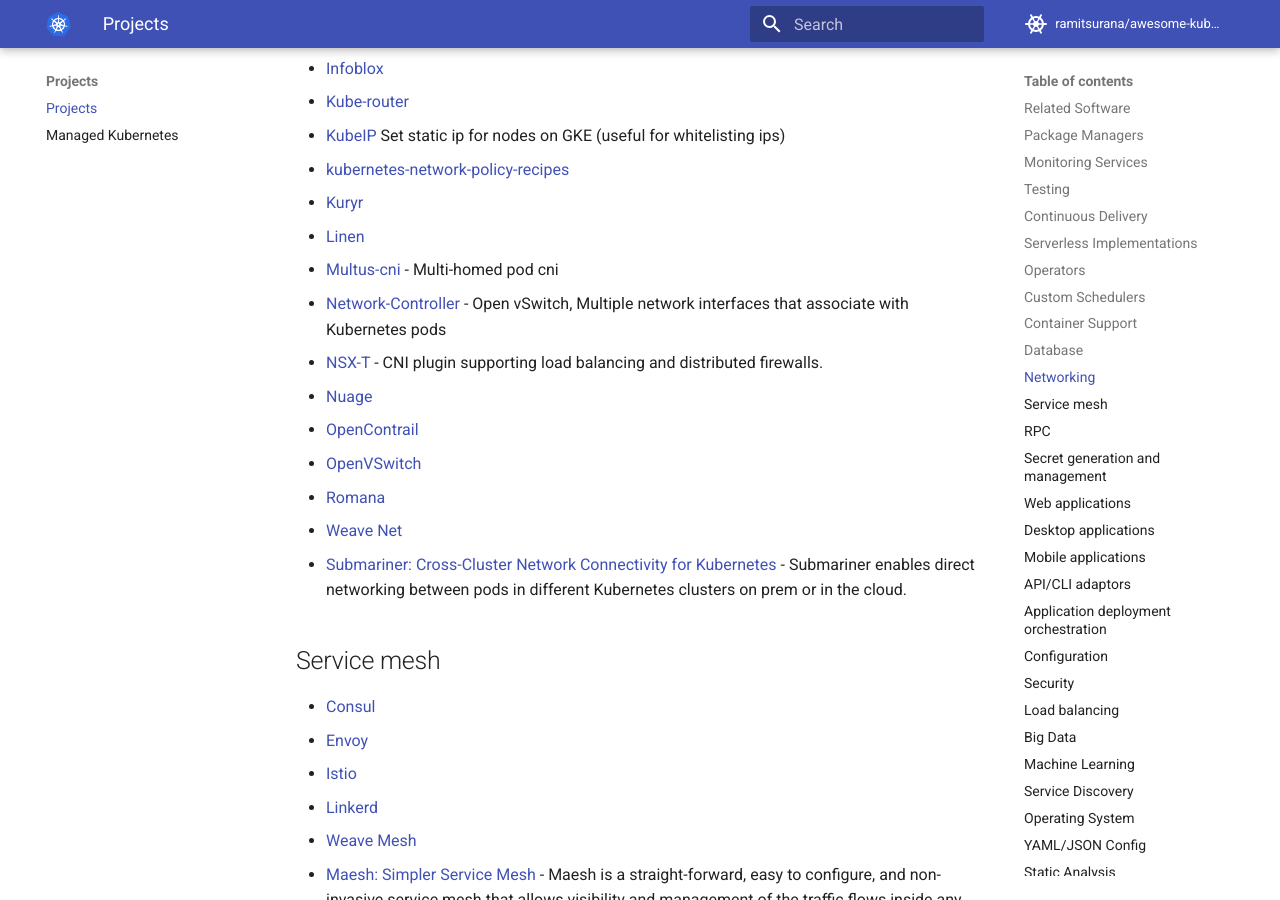
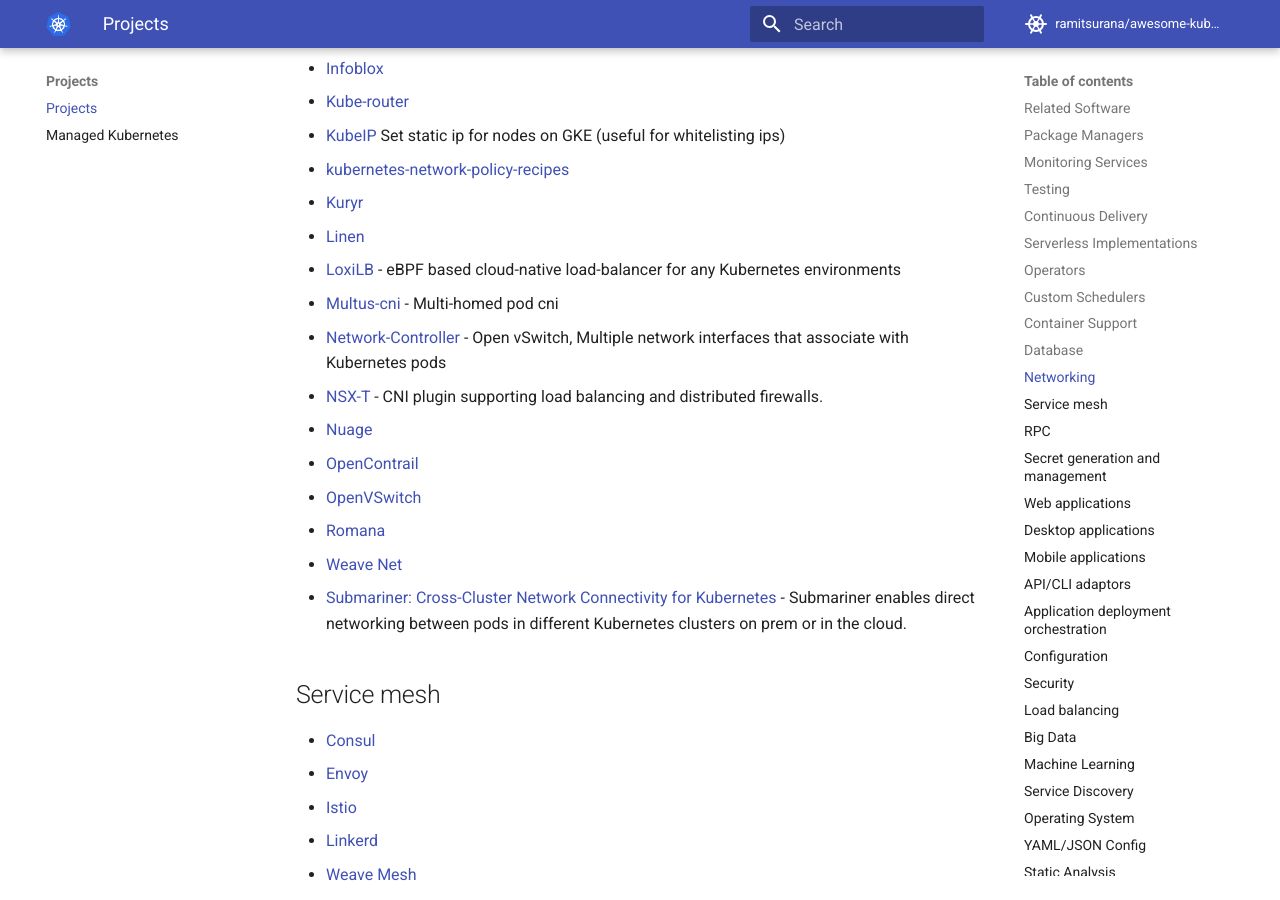
Before and after one commit to ramitsurana/awesome-kubernetes, an MkDocs documentation site: the page built from docs/projects/projects.md, in a window 1280 px wide and 900 px high, scrolled down 9288 px. Built offline with MkDocs 1.6.1 and Material for MkDocs 9.7.7, drawn with Linux system fonts in a browser that asks for light colours; comment, search, counter and statistics services are not loaded.

Commit message:
Update projects.md

```diff
--- a/docs/projects/projects.md
+++ b/docs/projects/projects.md
@@ -257,6 +257,7 @@ Projects
 * [kubernetes-network-policy-recipes](https://github.com/ahmetb/kubernetes-network-policy-recipes)
 * [Kuryr](https://github.com/openstack/kuryr-kubernetes)
 * [Linen](https://github.com/John-Lin/linen-cni)
+* [LoxiLB](https://github.com/loxilb-io/loxilb) - eBPF based cloud-native load-balancer for any Kubernetes environments
 * [Multus-cni](https://github.com/Intel-Corp/multus-cni) - Multi-homed pod cni
 * [Network-Controller](https://github.com/linkernetworks/network-controller) - Open vSwitch, Multiple network interfaces that associate with Kubernetes pods
 * [NSX-T](https://www.vmware.com/products/nsx/cloud-native-apps.html) - CNI plugin supporting load balancing and distributed firewalls.
```
